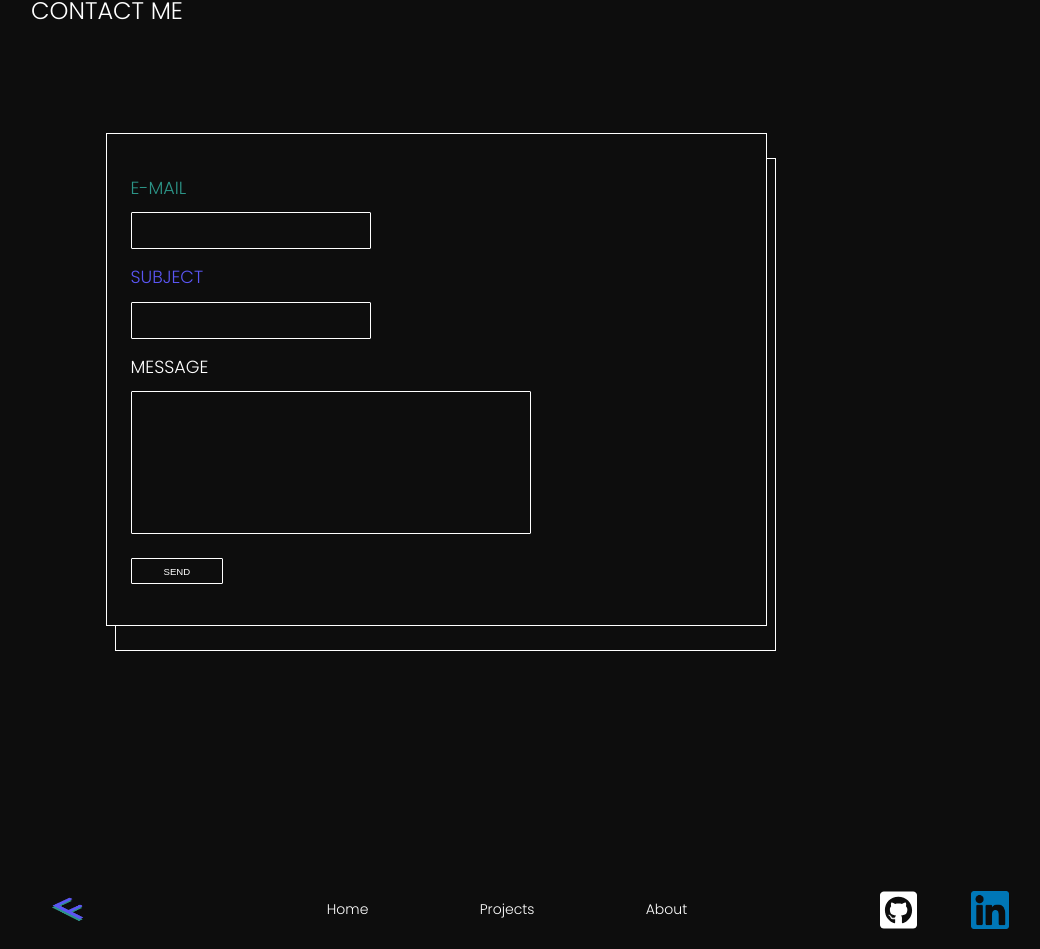
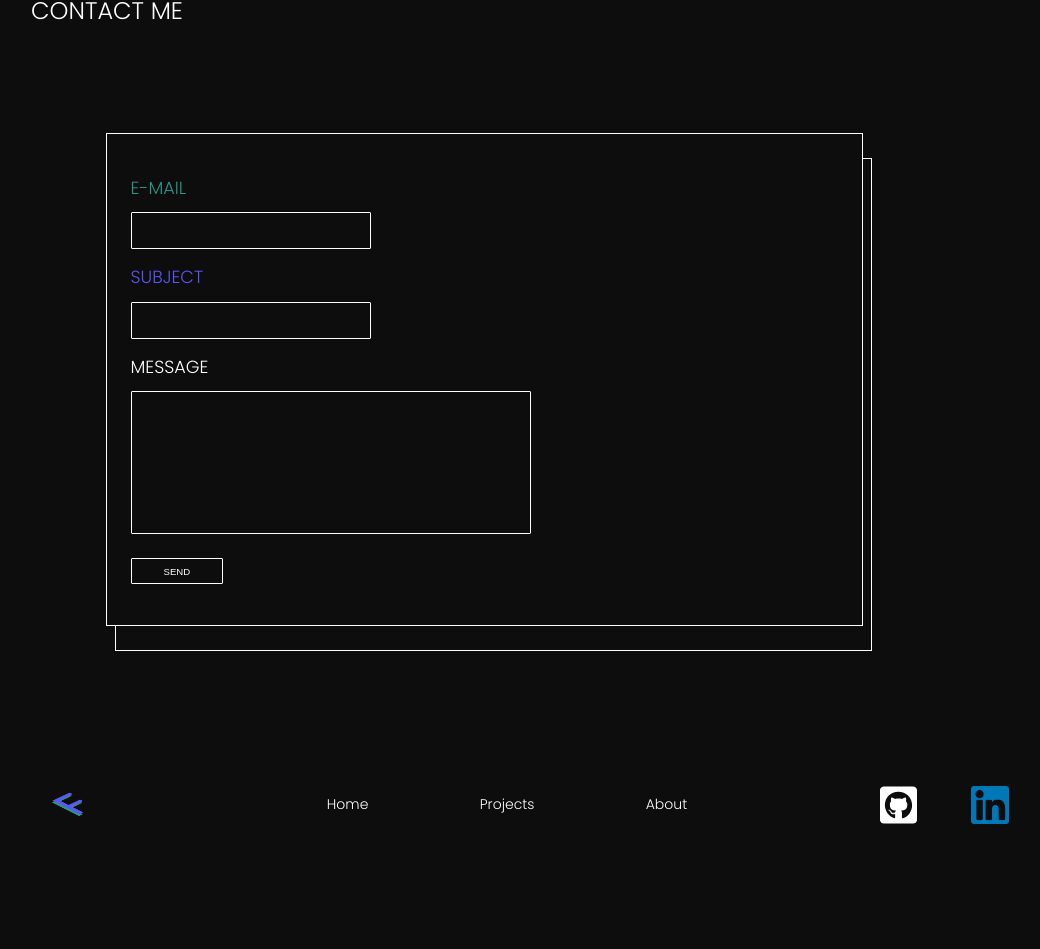
Before and after one commit to furkandmrblk/myportfolio, a React (Create React App) app: page / in a window 1280 px wide. Shown: the part 2897-3846 px from the top of the page, without its empty margins (133-1173 px from the left). After the commit the page ends 3741 px from the top, so only its background shows below. Built offline with nearby package versions, Linux system fonts and the light colour scheme.

Commit message:
adjusted footer height, contact-frame & added some hover effects

```diff
--- a/src/Contact.jsx
+++ b/src/Contact.jsx
@@ -5,8 +5,8 @@ import { mindevice } from './theme/mediaQueries';
 export default function Contact() {
   return (
     <>
-      <ContactTitleWrapper id="contactme">
-        <ContactTitle>Contact Me</ContactTitle>
+      <ContactTitleWrapper>
+        <ContactTitle id="contactme">Contact Me</ContactTitle>
       </ContactTitleWrapper>
       <ContactWrapper>
         <ContactFrame>
@@ -111,7 +111,7 @@ const ContactFrameChild = styled.div`
   }
 
   @media ${mindevice.laptop} {
-    width: 41.3125rem;
+    width: 47.3125rem;
   }
 `;
 
@@ -132,7 +132,7 @@ const ContactFrameChild2 = styled.div`
   }
 
   @media ${mindevice.laptop} {
-    width: 41.3125rem;
+    width: 47.3125rem;
   }
 `;
 
@@ -141,6 +141,9 @@ const ContactFrameWrapper = styled.form`
 
   @media ${mindevice.tablet} {
     padding: 1.8125rem 14rem 1.8125rem 1.5rem;
+  }
+  @media ${mindevice.laptop} {
+    padding: 1.8125rem 19rem 1.8125rem 1.5rem;
   }
 `;
 
--- a/src/Footer.jsx
+++ b/src/Footer.jsx
@@ -32,7 +32,7 @@ export default function Footer() {
 
 const FooterWrapper = styled.div`
   position: relative;
-  padding: 13.75rem 3.0625rem 0 3.0625rem;
+  padding: 7.2rem 3.0625rem 0 3.0625rem;
 `;
 
 const FooterGrid = styled.div`
--- a/src/Hero.jsx
+++ b/src/Hero.jsx
@@ -176,6 +176,11 @@ const HeroText3 = styled.div`
   @media ${mindevice.tablet} {
     margin-top: 3.5rem;
     margin-left: 22.5rem;
+    transition: all 200ms ease-in-out;
+
+    &:hover {
+      color: ${(props) => props.theme.colors.purple};
+    }
   }
 `;
 
@@ -193,6 +198,11 @@ const HeroText4 = styled.div`
   @media ${mindevice.tablet} {
     margin-left: 24.7rem;
     margin-top: 0.31rem;
+    transition: all 200ms ease-in-out;
+
+    &:hover {
+      color: ${(props) => props.theme.colors.bluegreen};
+    }
   }
 `;
 
@@ -239,6 +249,11 @@ const GitHub = styled.a`
   width: 2.3075rem;
   margin-right: 1.74125rem;
   cursor: pointer;
+  transition: all 200ms ease-in-out;
+
+  &:hover {
+    transform: scale(0.95);
+  }
 `;
 
 const LinkedIn = styled.a`
@@ -249,4 +264,9 @@ const LinkedIn = styled.a`
   height: 2.36375rem;
   width: 2.36375rem;
   cursor: pointer;
+  transition: all 200ms ease-in-out;
+
+  &:hover {
+    transform: scale(0.95);
+  }
 `;
```
Also changed, not shown: 1 other file (tests, documents, lock files or other folders).
